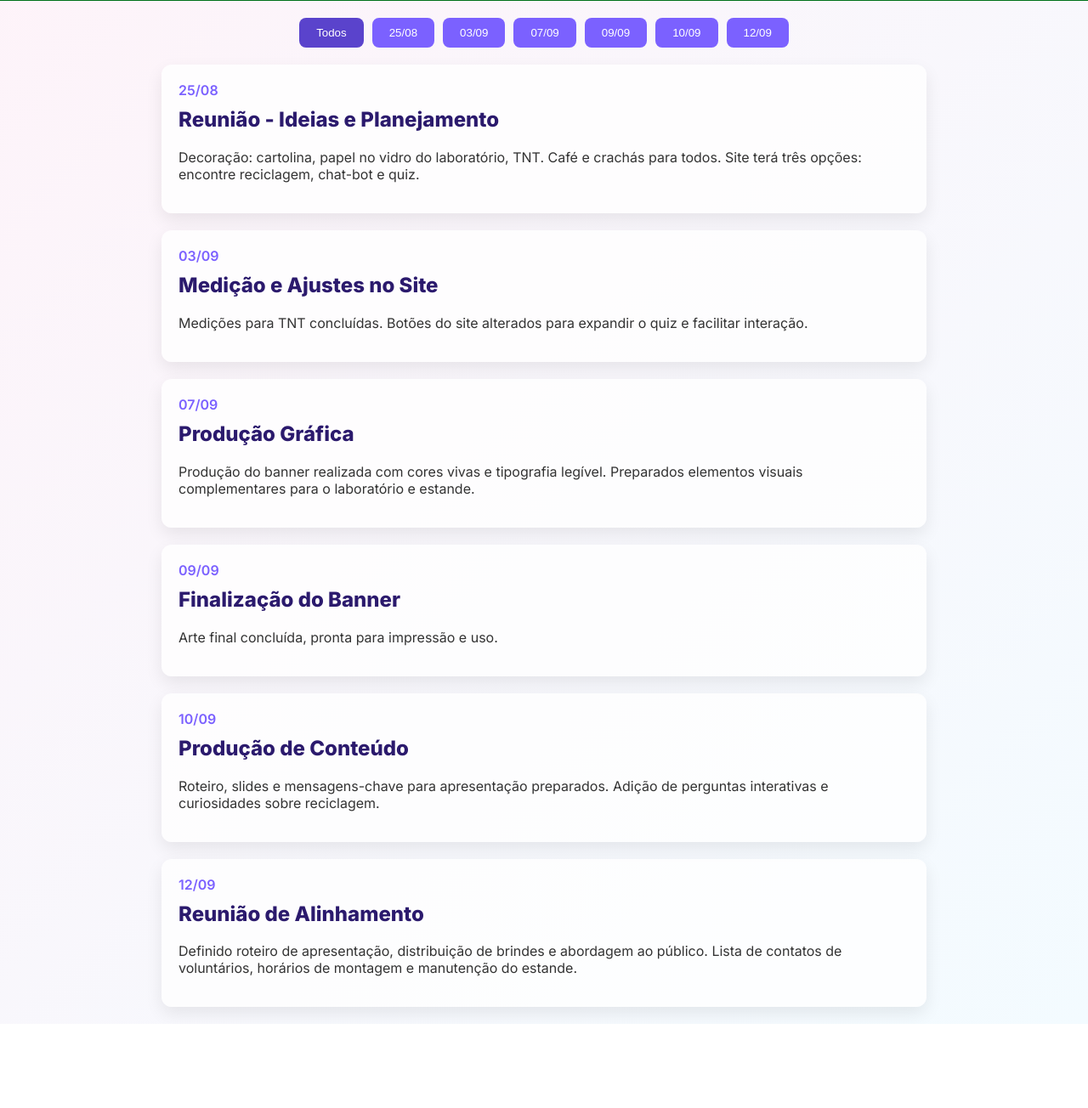
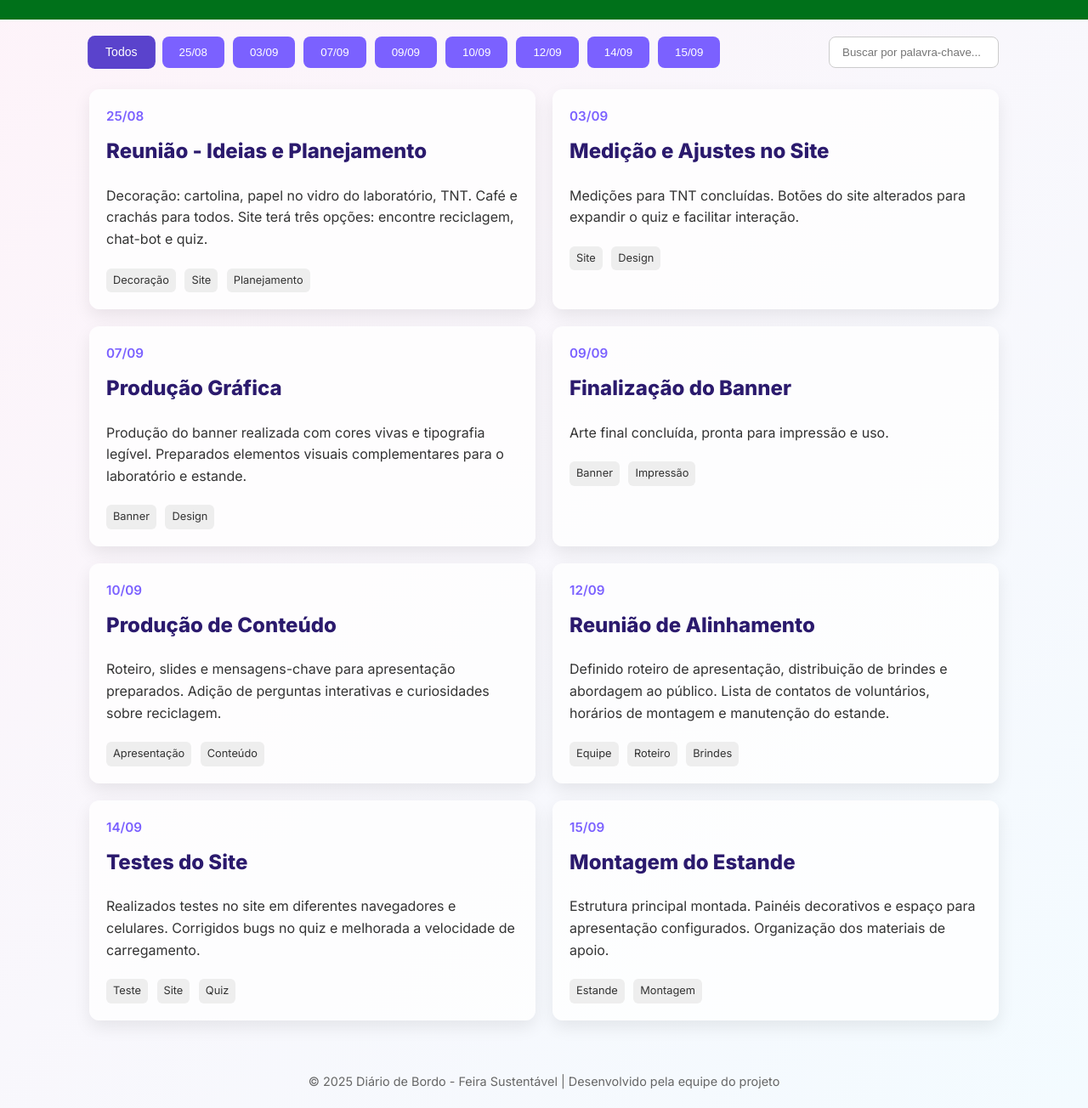
Before and after one commit to Grafitum/uping, a plain HTML site: page html/diario.html in a window 1280 px wide. Shown: the part 134-1438 px from the top of the page at 85% size. Before the commit the page ends 1339 px from the top, so only its background shows below. Drawn offline with nearby package versions, Linux system fonts and the light colour scheme.

Commit message:
Atualizar o diario.html

```diff
--- a/html/diario.html
+++ b/html/diario.html
@@ -6,75 +6,142 @@
 <title>Diário de Bordo - Feira 2025</title>
 <link href="https://fonts.googleapis.com/css2?family=Inter:wght@300;400;600;800&family=Playfair+Display:wght@400;700&display=swap" rel="stylesheet">
 <style>
+  :root {
+    --primary: #00711a;
+    --secondary: #7b61ff;
+    --light: #ffffffcc;
+    --dark: #2b1a6d;
+  }
+  * {
+    box-sizing: border-box;
+  }
   body {
     font-family: 'Inter', sans-serif;
     margin: 0;
     padding: 0;
     background: linear-gradient(135deg,#fef3f9 0%, #f3fbff 100%);
     color: #333;
+    line-height: 1.6;
   }
   header {
-    background: #00711a;
+    background: var(--primary);
     color: #fff;
-    padding: 20px;
+    padding: 30px 20px;
     text-align: center;
   }
   header h1 {
     margin: 0;
+    font-size: 2.5rem;
     font-family: 'Playfair Display', serif;
   }
+  header p {
+    margin: 5px 0 0;
+    font-size: 1.1rem;
+    opacity: 0.9;
+  }
   .container {
-    max-width: 900px;
+    max-width: 1100px;
     margin: 20px auto;
     padding: 0 15px;
   }
-  .entry {
-    background: #ffffffcc;
-    border-radius: 12px;
-    margin-bottom: 20px;
-    padding: 20px;
-    box-shadow: 0 8px 20px rgba(0,0,0,0.08);
-    transition: transform 0.3s;
+  .controls {
+    display: flex;
+    flex-wrap: wrap;
+    justify-content: space-between;
+    gap: 15px;
+    margin-bottom: 25px;
   }
-  .entry:hover {
-    transform: translateY(-5px);
-  }
-  .entry h2 {
-    margin-top: 0;
-    color: #2b1a6d;
-  }
-  .entry .date {
-    color: #7b61ff;
-    font-weight: 600;
-    margin-bottom: 10px;
-  }
-  .filter {
+  .filter, .search-box {
     display: flex;
-    justify-content: center;
+    flex-wrap: wrap;
     gap: 10px;
-    margin-bottom: 20px;
-    flex-wrap: wrap;
   }
   .filter button {
     padding: 10px 20px;
     border: none;
     border-radius: 8px;
-    background: #7b61ff;
+    background: var(--secondary);
     color: #fff;
     cursor: pointer;
-    transition: background 0.3s;
+    transition: background 0.3s, transform 0.2s;
   }
   .filter button:hover, .filter button.active {
     background: #5a43cc;
+    transform: scale(1.05);
+  }
+  .search-box input {
+    padding: 10px 15px;
+    border-radius: 8px;
+    border: 1px solid #ccc;
+    width: 200px;
+    transition: 0.3s;
+  }
+  .search-box input:focus {
+    border-color: var(--secondary);
+    outline: none;
+    box-shadow: 0 0 6px #7b61ff66;
+  }
+  .entries {
+    display: grid;
+    grid-template-columns: 1fr;
+    gap: 20px;
+  }
+  @media (min-width: 700px) {
+    .entries {
+      grid-template-columns: 1fr 1fr;
+    }
+  }
+  .entry {
+    background: var(--light);
+    border-radius: 12px;
+    padding: 20px;
+    box-shadow: 0 8px 20px rgba(0,0,0,0.08);
+    transition: transform 0.3s, box-shadow 0.3s;
+    position: relative;
+  }
+  .entry:hover {
+    transform: translateY(-5px);
+    box-shadow: 0 10px 24px rgba(0,0,0,0.12);
+  }
+  .entry h2 {
+    margin-top: 0;
+    color: var(--dark);
+  }
+  .entry .date {
+    color: var(--secondary);
+    font-weight: 600;
+    margin-bottom: 10px;
+    font-size: 0.95rem;
+  }
+  .tags {
+    margin-top: 12px;
+  }
+  .tag {
+    display: inline-block;
+    background: #eee;
+    color: #333;
+    font-size: 0.8rem;
+    padding: 4px 8px;
+    border-radius: 6px;
+    margin-right: 6px;
+    margin-top: 5px;
+  }
+  footer {
+    margin-top: 40px;
+    padding: 20px;
+    text-align: center;
+    font-size: 0.9rem;
+    color: #666;
   }
 </style>
 </head>
 <body>
 <header>
   <h1>Diário de Bordo - Feira 2025</h1>
-  <p>Veja o histórico de atividades de forma dinâmica</p>
+  <p>Histórico detalhado das atividades, reuniões e preparativos do projeto</p>
 </header>
 <div class="container">
+  <div class="controls">
     <div class="filter">
       <button data-date="all" class="active">Todos</button>
       <button data-date="25/08">25/08</button>
@@ -83,6 +150,12 @@
       <button data-date="09/09">09/09</button>
       <button data-date="10/09">10/09</button>
       <button data-date="12/09">12/09</button>
+      <button data-date="14/09">14/09</button>
+      <button data-date="15/09">15/09</button>
+    </div>
+    <div class="search-box">
+      <input type="text" id="searchInput" placeholder="Buscar por palavra-chave...">
+    </div>
   </div>
 
   <div class="entries" id="entries">
@@ -90,58 +163,118 @@
       <div class="date">25/08</div>
       <h2>Reunião - Ideias e Planejamento</h2>
       <p>Decoração: cartolina, papel no vidro do laboratório, TNT. Café e crachás para todos. Site terá três opções: encontre reciclagem, chat-bot e quiz.</p>
+      <div class="tags">
+        <span class="tag">Decoração</span>
+        <span class="tag">Site</span>
+        <span class="tag">Planejamento</span>
+      </div>
     </div>
 
     <div class="entry" data-date="03/09">
       <div class="date">03/09</div>
       <h2>Medição e Ajustes no Site</h2>
       <p>Medições para TNT concluídas. Botões do site alterados para expandir o quiz e facilitar interação.</p>
+      <div class="tags">
+        <span class="tag">Site</span>
+        <span class="tag">Design</span>
+      </div>
     </div>
 
     <div class="entry" data-date="07/09">
       <div class="date">07/09</div>
       <h2>Produção Gráfica</h2>
       <p>Produção do banner realizada com cores vivas e tipografia legível. Preparados elementos visuais complementares para o laboratório e estande.</p>
+      <div class="tags">
+        <span class="tag">Banner</span>
+        <span class="tag">Design</span>
+      </div>
     </div>
 
     <div class="entry" data-date="09/09">
       <div class="date">09/09</div>
       <h2>Finalização do Banner</h2>
       <p>Arte final concluída, pronta para impressão e uso.</p>
+      <div class="tags">
+        <span class="tag">Banner</span>
+        <span class="tag">Impressão</span>
+      </div>
     </div>
 
     <div class="entry" data-date="10/09">
       <div class="date">10/09</div>
       <h2>Produção de Conteúdo</h2>
       <p>Roteiro, slides e mensagens-chave para apresentação preparados. Adição de perguntas interativas e curiosidades sobre reciclagem.</p>
+      <div class="tags">
+        <span class="tag">Apresentação</span>
+        <span class="tag">Conteúdo</span>
+      </div>
     </div>
 
     <div class="entry" data-date="12/09">
       <div class="date">12/09</div>
       <h2>Reunião de Alinhamento</h2>
       <p>Definido roteiro de apresentação, distribuição de brindes e abordagem ao público. Lista de contatos de voluntários, horários de montagem e manutenção do estande.</p>
+      <div class="tags">
+        <span class="tag">Equipe</span>
+        <span class="tag">Roteiro</span>
+        <span class="tag">Brindes</span>
+      </div>
+    </div>
+
+    <div class="entry" data-date="14/09">
+      <div class="date">14/09</div>
+      <h2>Testes do Site</h2>
+      <p>Realizados testes no site em diferentes navegadores e celulares. Corrigidos bugs no quiz e melhorada a velocidade de carregamento.</p>
+      <div class="tags">
+        <span class="tag">Teste</span>
+        <span class="tag">Site</span>
+        <span class="tag">Quiz</span>
+      </div>
+    </div>
+
+    <div class="entry" data-date="15/09">
+      <div class="date">15/09</div>
+      <h2>Montagem do Estande</h2>
+      <p>Estrutura principal montada. Painéis decorativos e espaço para apresentação configurados. Organização dos materiais de apoio.</p>
+      <div class="tags">
+        <span class="tag">Estande</span>
+        <span class="tag">Montagem</span>
+      </div>
     </div>
   </div>
 </div>
 
+<footer>
+  &copy; 2025 Diário de Bordo - Feira Sustentável | Desenvolvido pela equipe do projeto
+</footer>
+
 <script>
 const filterButtons = document.querySelectorAll('.filter button');
 const entries = document.querySelectorAll('.entry');
+const searchInput = document.getElementById('searchInput');
 
 filterButtons.forEach(button => {
   button.addEventListener('click', () => {
     filterButtons.forEach(btn => btn.classList.remove('active'));
     button.classList.add('active');
     const date = button.getAttribute('data-date');
-    entries.forEach(entry => {
-      if(date === 'all' || entry.getAttribute('data-date') === date){
-        entry.style.display = 'block';
-      } else {
-        entry.style.display = 'none';
-      }
+    filterEntries(date, searchInput.value.toLowerCase());
   });
 });
+
+searchInput.addEventListener('input', () => {
+  const activeDate = document.querySelector('.filter button.active').getAttribute('data-date');
+  filterEntries(activeDate, searchInput.value.toLowerCase());
 });
+
+function filterEntries(date, keyword) {
+  entries.forEach(entry => {
+    const matchesDate = (date === 'all' || entry.getAttribute('data-date') === date);
+    const text = entry.innerText.toLowerCase();
+    const matchesKeyword = text.includes(keyword);
+    entry.style.display = (matchesDate && matchesKeyword) ? 'block' : 'none';
+  });
+}
 </script>
 </body>
 </html>
```
Lines whose indentation alone changed are shown as unchanged.
